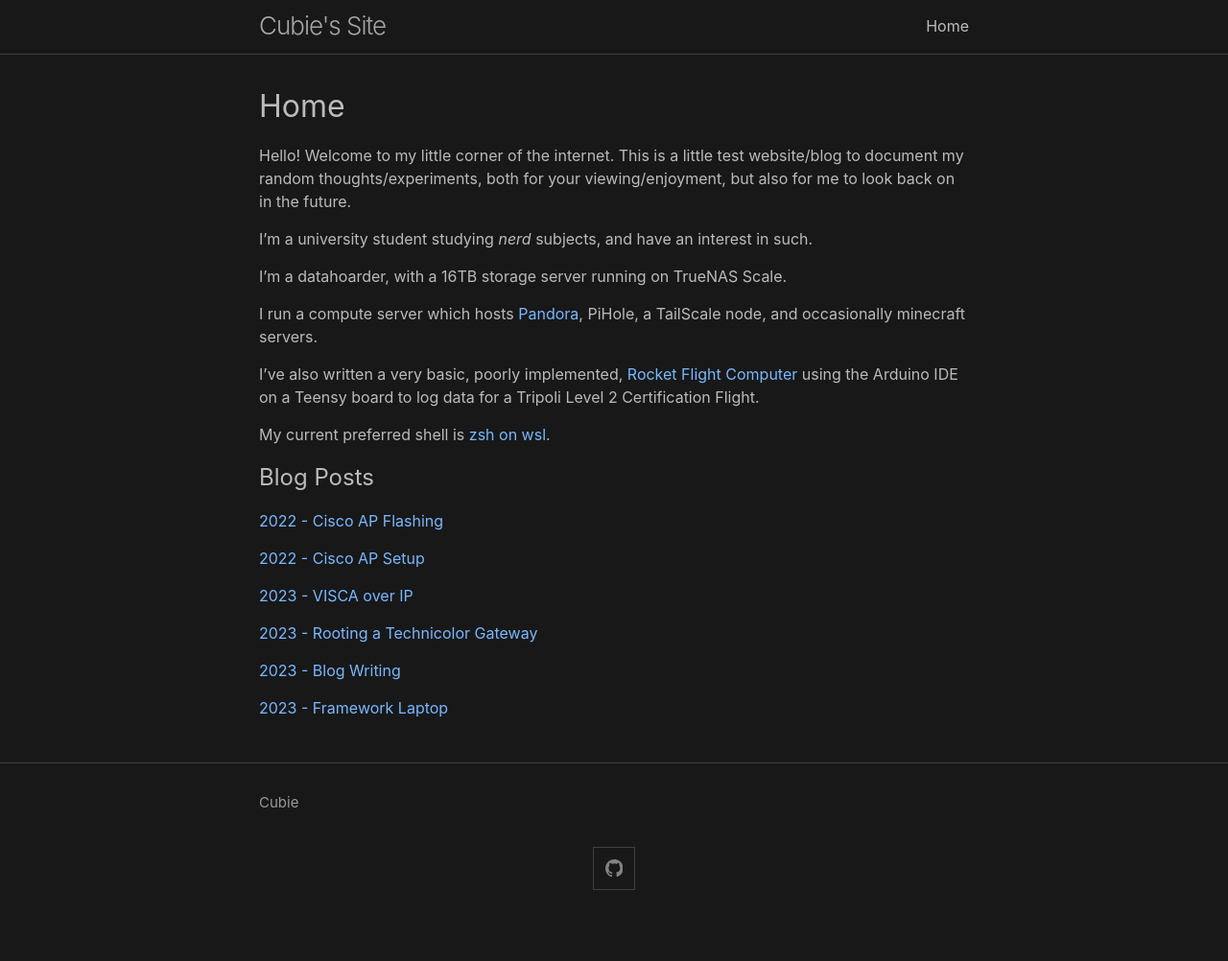
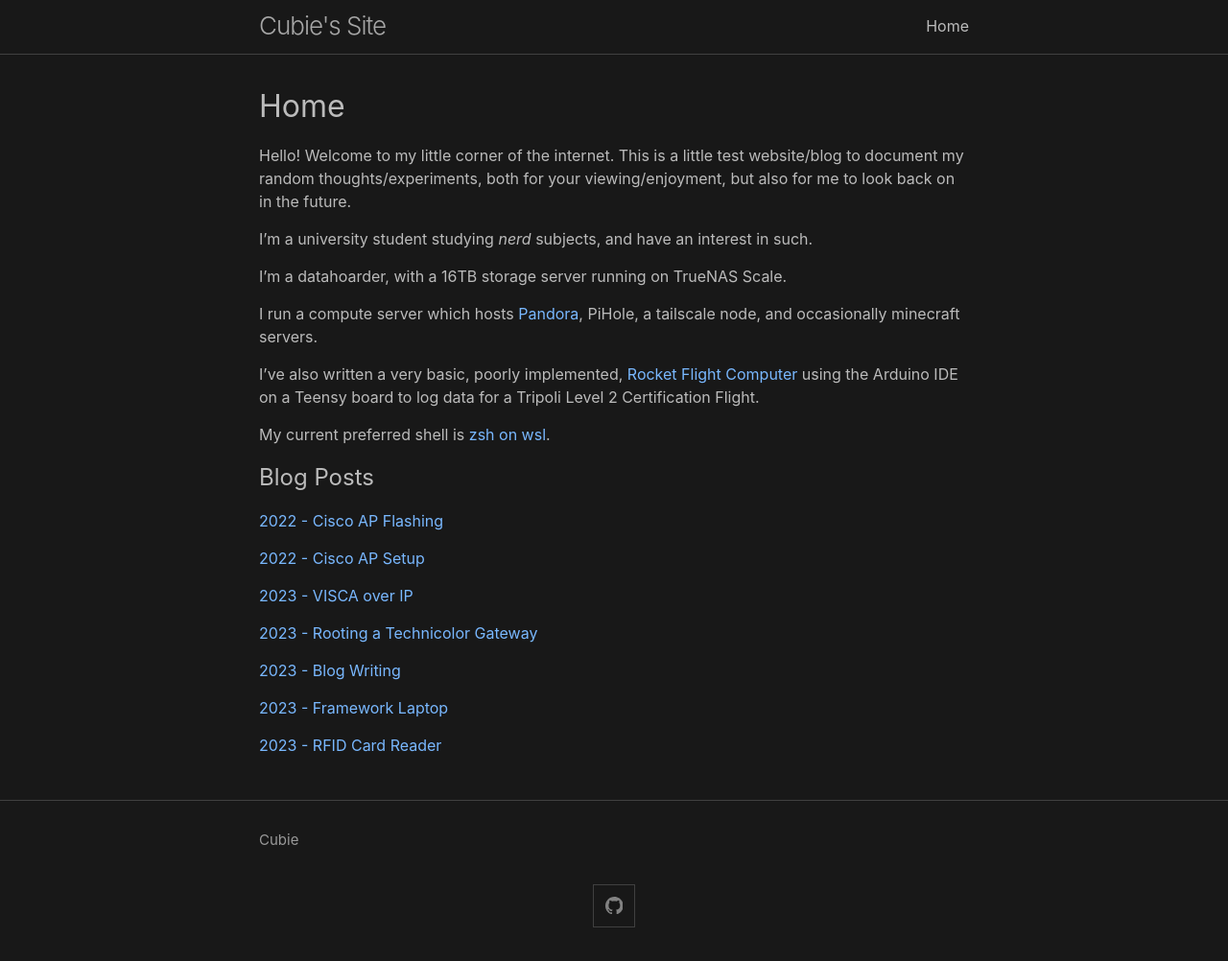
Before and after one commit to Cubie87/cubie87.github.io, a Jekyll site: the page built from index.md, in a window 1280 px wide. Shown: the whole page at 96% size. Built offline with Jekyll 4.4.1, drawn with Linux system fonts in a browser that asks for light colours; our own code applies the rules of GitHub Pages for plain Markdown files; before the commit the page ends 963 px from its top, so only the background shows below that.

Commit message:
publishing cardreader

```diff
--- a/index.md
+++ b/index.md
@@ -6,7 +6,7 @@
 
 I'm a datahoarder, with a 16TB storage server running on TrueNAS Scale.
 
-I run a compute server which hosts [Pandora](posts/pandora/pandora.md), PiHole, a TailScale node, and occasionally minecraft servers.
+I run a compute server which hosts [Pandora](posts/pandora/pandora.md), PiHole, a tailscale node, and occasionally minecraft servers.
 
 I've also written a very basic, poorly implemented, [Rocket Flight Computer](https://github.com/Cubie87/L2RocketSoftware) using the Arduino IDE on a Teensy board to log data for a Tripoli Level 2 Certification Flight.
 
@@ -26,3 +26,5 @@
 [2023 - Blog Writing](posts/2023-blogwriting/blogwriting.md)
 
 [2023 - Framework Laptop](posts/2023-frameworkLaptop/frameworkLaptop.md)
+
+[2023 - RFID Card Reader](posts/2023-rfidReader/reader.md)
```
Also changed, not shown: posts/2023-rfidReader/reader.md (+3 -1 lines).
